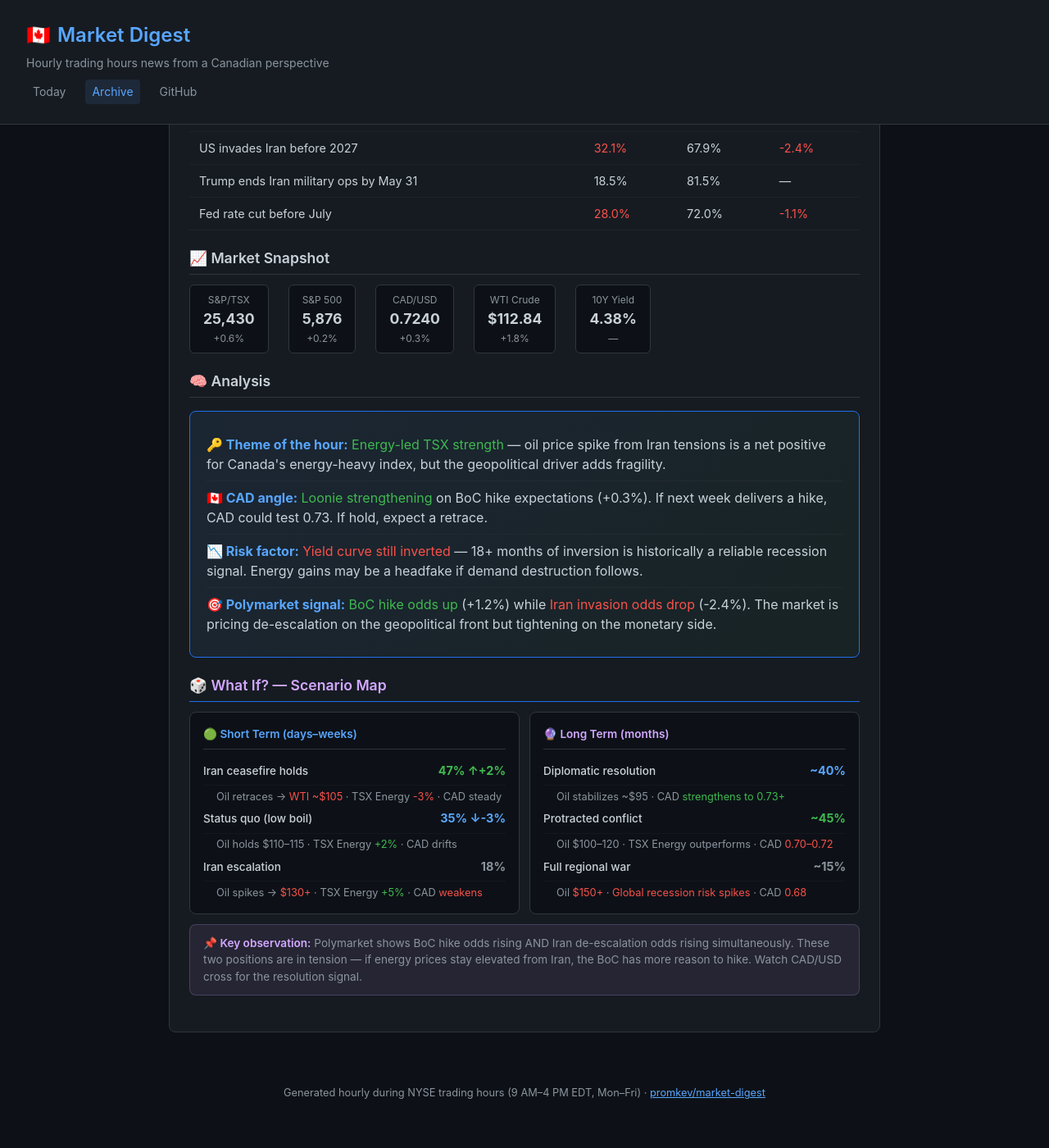
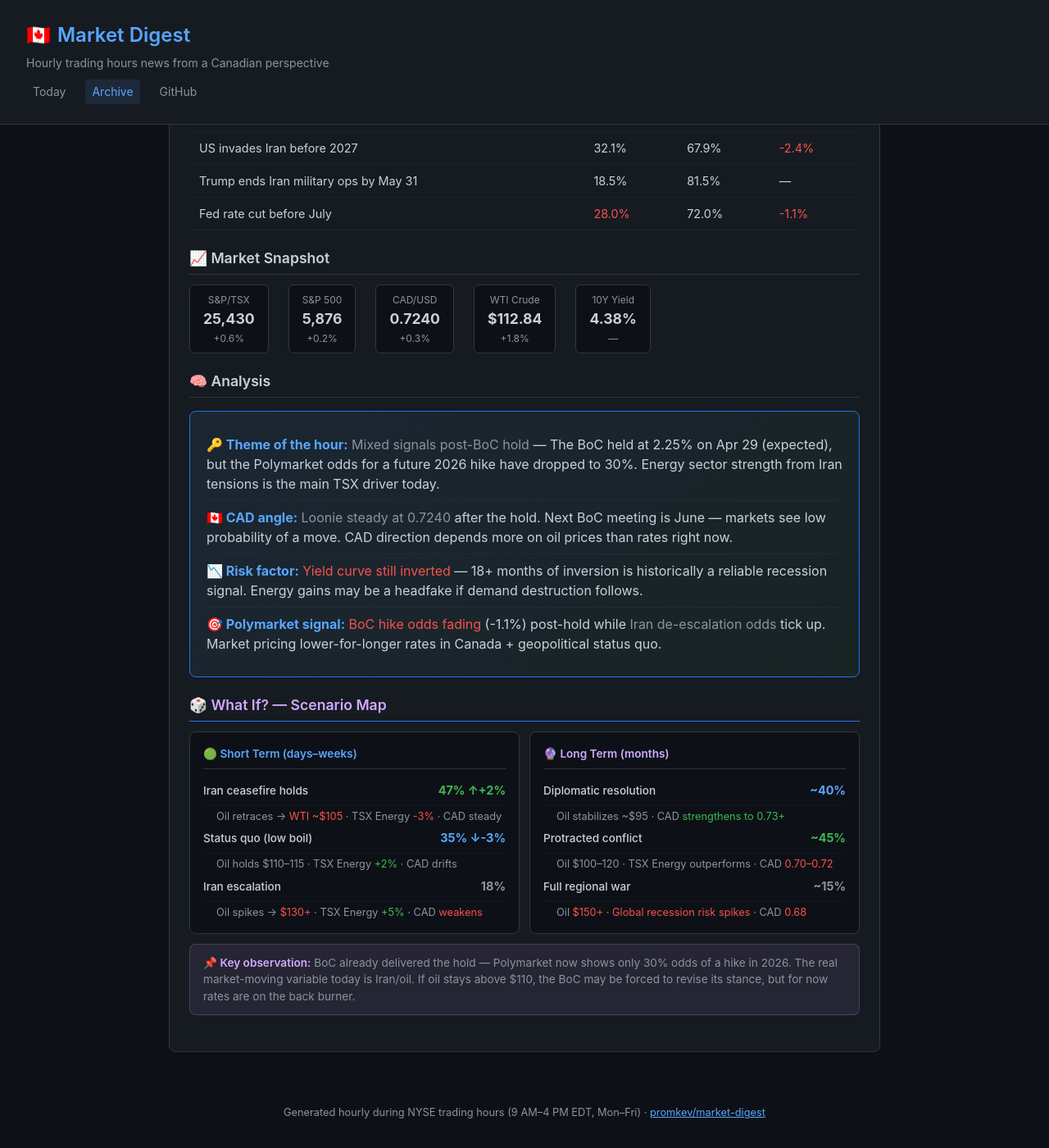
Before and after one commit to promkev/market-digest, a Jekyll site: the page built from archive/2026-05-01.html, in a window 1280 px wide and 1400 px high, scrolled down 834 px. Shown: the whole window at 82% size. Built offline with Jekyll 4.4.1, drawn with Linux system fonts in a browser that asks for light colours; before the commit the page ends 2210 px from its top, so only the background shows below that.

Commit message:
Fixed stale data: BoC already held Apr 29, updated analysis/scenario to reflect reality

```diff
--- a/archive/2026-05-01.html
+++ b/archive/2026-05-01.html
@@ -78,8 +78,8 @@ title: May 1, 2026 Digest
     <h2>📊 Prediction Markets</h2>
     <table>
       <tr><th>Market</th><th>Yes</th><th>No</th><th>Δ</th></tr>
-      <tr><td>BoC rate hike 2026</td><td class="up">62.5%</td><td>37.5%</td><td class="up">+1.2%</td></tr>
-      <tr><td>US invades Iran before 2027</td><td class="down">32.1%</td><td>67.9%</td><td class="down">-2.4%</td></tr>
+      <tr><td>BoC next rate hike in 2026</td><td class="down">30.0%</td><td>70.0%</td><td class="down">-1.1%</td></tr>
+      <tr><td>US invades Iran before 2027</td><td>32.1%</td><td>67.9%</td><td class="down">-2.4%</td></tr>
       <tr><td>Trump ends Iran military ops by May 31</td><td>18.5%</td><td>81.5%</td><td>—</td></tr>
       <tr><td>Fed rate cut before July</td><td class="down">28.0%</td><td>72.0%</td><td class="down">-1.1%</td></tr>
     </table>
@@ -120,16 +120,16 @@ title: May 1, 2026 Digest
     <h2>🧠 Analysis</h2>
     <div class="analysis-box">
       <div class="analysis-line">
-        <span class="key">🔑 Theme of the hour:</span> <span class="positive">Energy-led TSX strength</span> — oil price spike from Iran tensions is a net positive for Canada's energy-heavy index, but the geopolitical driver adds fragility.
+        <span class="key">🔑 Theme of the hour:</span> <span class="neutral">Mixed signals post-BoC hold</span> — The BoC held at 2.25% on Apr 29 (expected), but the Polymarket odds for a future 2026 hike have dropped to 30%. Energy sector strength from Iran tensions is the main TSX driver today.
       </div>
       <div class="analysis-line">
-        <span class="key">🇨🇦 CAD angle:</span> <span class="positive">Loonie strengthening</span> on BoC hike expectations (+0.3%). If next week delivers a hike, CAD could test 0.73. If hold, expect a retrace.
+        <span class="key">🇨🇦 CAD angle:</span> <span class="neutral">Loonie steady at 0.7240</span> after the hold. Next BoC meeting is June — markets see low probability of a move. CAD direction depends more on oil prices than rates right now.
       </div>
       <div class="analysis-line">
         <span class="key">📉 Risk factor:</span> <span class="negative">Yield curve still inverted</span> — 18+ months of inversion is historically a reliable recession signal. Energy gains may be a headfake if demand destruction follows.
       </div>
       <div class="analysis-line">
-        <span class="key">🎯 Polymarket signal:</span> <span class="positive">BoC hike odds up</span> (+1.2%) while <span class="negative">Iran invasion odds drop</span> (-2.4%). The market is pricing de-escalation on the geopolitical front but tightening on the monetary side.
+        <span class="key">🎯 Polymarket signal:</span> <span class="negative">BoC hike odds fading</span> (-1.1%) post-hold while <span class="neutral">Iran de-escalation odds</span> tick up. Market pricing lower-for-longer rates in Canada + geopolitical status quo.
       </div>
     </div>
   </section>
@@ -189,7 +189,7 @@ title: May 1, 2026 Digest
       </div>
 
       <div class="scenario-takeaway">
-        <span class="label">📌 Key observation:</span> Polymarket shows BoC hike odds rising AND Iran de-escalation odds rising simultaneously. These two positions are in tension — if energy prices stay elevated from Iran, the BoC has more reason to hike. Watch CAD/USD cross for the resolution signal.
+        <span class="label">📌 Key observation:</span> BoC already delivered the hold — Polymarket now shows only 30% odds of a hike in 2026. The real market-moving variable today is Iran/oil. If oil stays above $110, the BoC may be forced to revise its stance, but for now rates are on the back burner.
       </div>
 
     </div>
```
